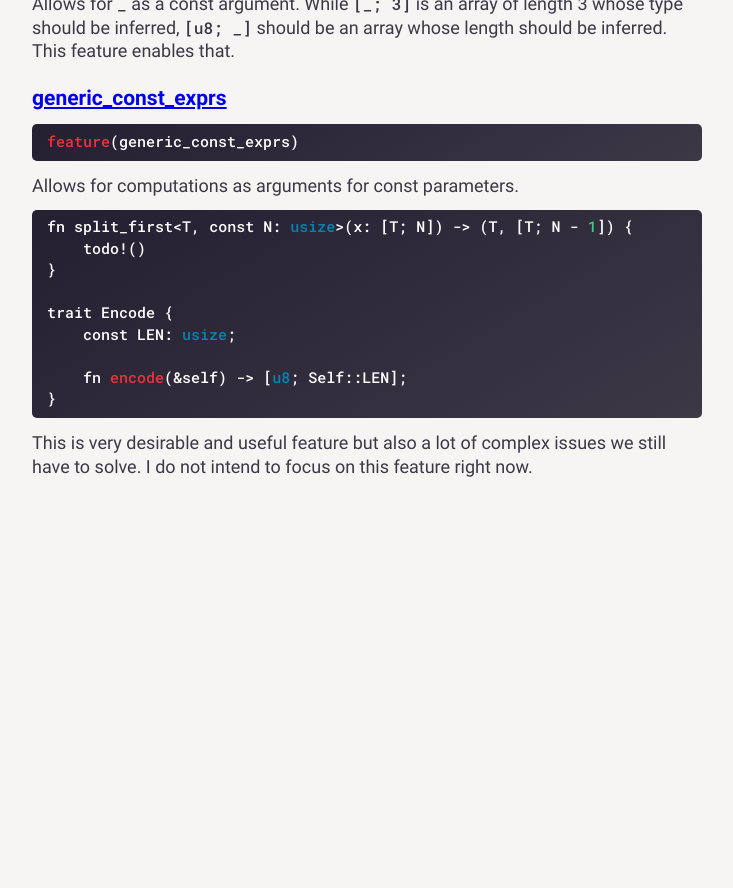
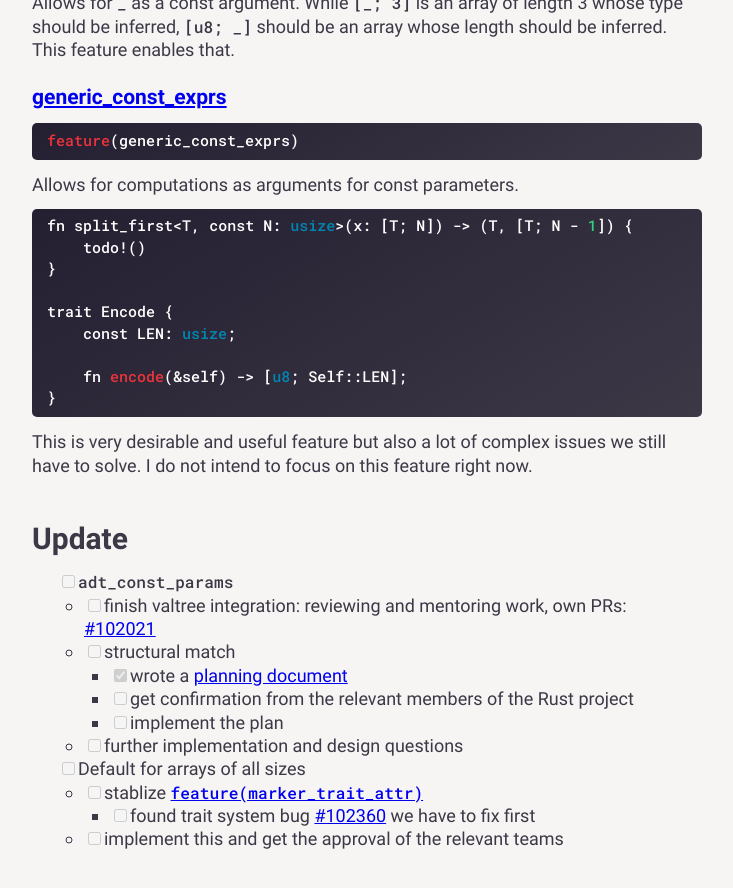
Before and after one commit to yijunyu/trusted-programming.github.io, a Jekyll site: the page built from articles/work-in-progress/Compiler/ConstGenerics.md, in a window 1280 px wide and 900 px high, scrolled down 2288 px. Shown: the top 888 px of the window, without its empty margins (273-1006 px from the left). Built offline with Jekyll 4.4.1, drawn with Linux system fonts in a browser that asks for light colours; before the commit the page ends 2815 px from its top, so only the background shows below that; some of the changed text lies outside the part shown.

Commit message:
add updates section for const generics

````diff
--- a/articles/work-in-progress/Compiler/ConstGenerics.md
+++ b/articles/work-in-progress/Compiler/ConstGenerics.md
@@ -15,6 +15,7 @@ Huawei Technologies, Inc. & LCNR
 Const generics allows the use of values in the type system. Most often used for arrays with a generic size: `[u32; N]` where `N` can be an arbitrary usize. It improves code clarity, reusability and the general experience of working with arrays. This can reduce heap allocations and increase performance. Changes to the standard library relying on const generics also increased the compilation speed and documentation quality.
 
 ## Rationale
+
 Const generics is part of [the Compiler Roadmap Expressiveness Aspirations](https://blog.rust-lang.org/inside-rust/2022/02/22/compiler-team-ambitions-2022.html#expressiveness-aspirations--).
 
 In version 1.51 [an MVP for const generics](https://github.com/rust-lang/rust/pull/79135) has been stablized. This allows types to be parametric only over integers, `char` and `bool`. It however forbids computations in type system constants, only allowing generic parameters `const N: usize`, meaning "this can be any constant of type `usize`", and concrete values. Constants like `N + 1` are not allowed in the type system.
@@ -51,9 +52,8 @@ struct ImageConfig {
 ```
 This would remove the need for the `Image!` macro and improve error messages.
 
-```rust
-[T; N]: Default
-```
+### Default for arrays of all sizes
+
 The Default trait is [manually implemented for arrays up to size 32](https://github.com/rust-lang/rust/blob/ccb5595df2ed412eda6444edc7eaf06f709fa79d/library/core/src/array/mod.rs#L382-L405). This both prevents some useful code from compiling, has a small negative impact on compilation speed, and makes the documentation for the Default trait harder to read.
 
 ```rust
@@ -91,3 +91,22 @@ trait Encode {
 }
 ```
 This is very desirable and useful feature but also a lot of complex issues we still have to solve. I do not intend to focus on this feature right now.
+
+## Update
+
+- [ ] `adt_const_params`
+    - [ ] finish valtree integration: reviewing and mentoring work, own PRs: [#102021] [#102355]
+    - [ ] structural match
+        - [x] wrote a [planning document](https://hackmd.io/J3H6jwwQRw-MKTnTdX3zGw)
+        - [ ] get confirmation from the relevant members of the Rust project
+        - [ ] implement the plan
+    - [ ] further implementation and design questions
+- [ ] Default for arrays of all sizes
+    - [ ] stablize [`feature(marker_trait_attr)`](https://github.com/rust-lang/rust/issues/29864)
+        - [ ] found trait system bug [#102360] we have to fix first
+    - [ ] implement this and get the approval of the relevant teams
+
+
+[#102021]: https://github.com/rust-lang/rust/pull/102021
+[#102355]: https://github.com/rust-lang/rust/pull/102355
+[#102360]: https://github.com/rust-lang/rust/issues/102360
````
